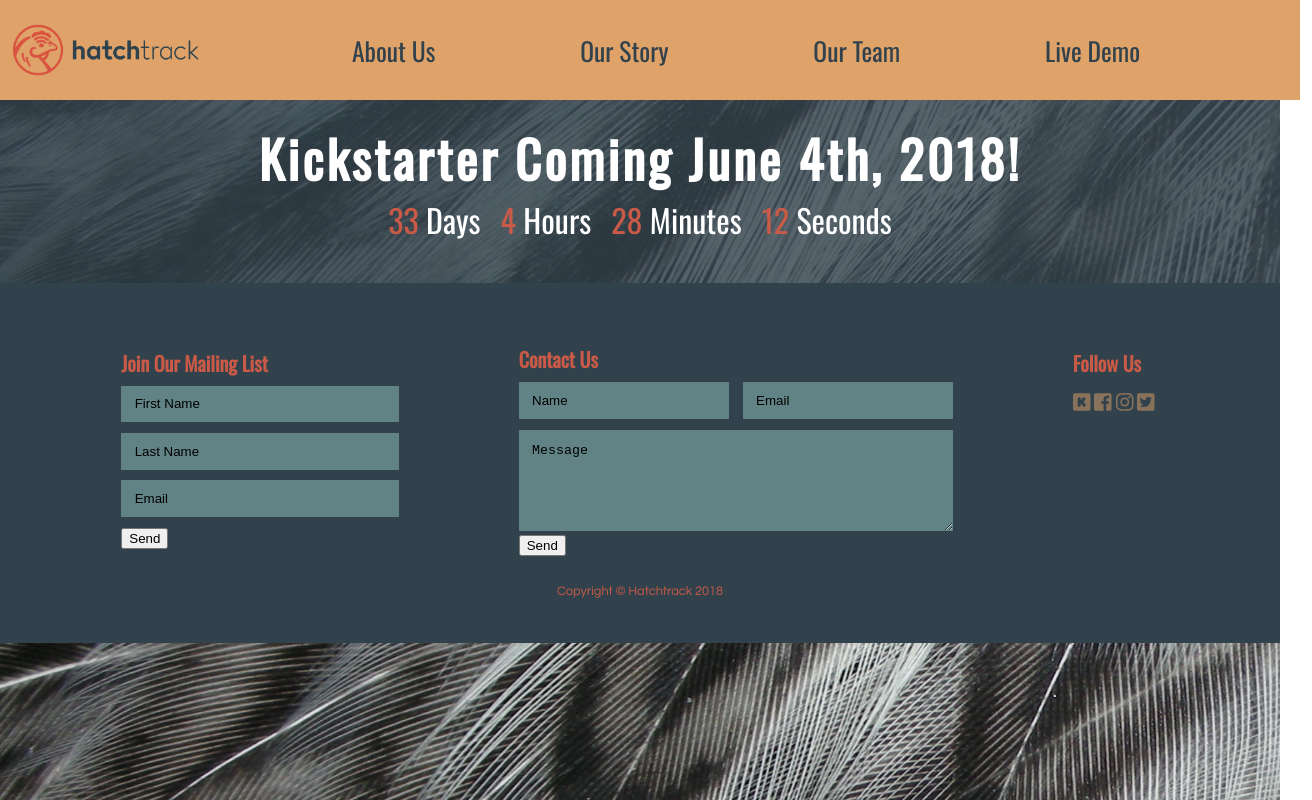
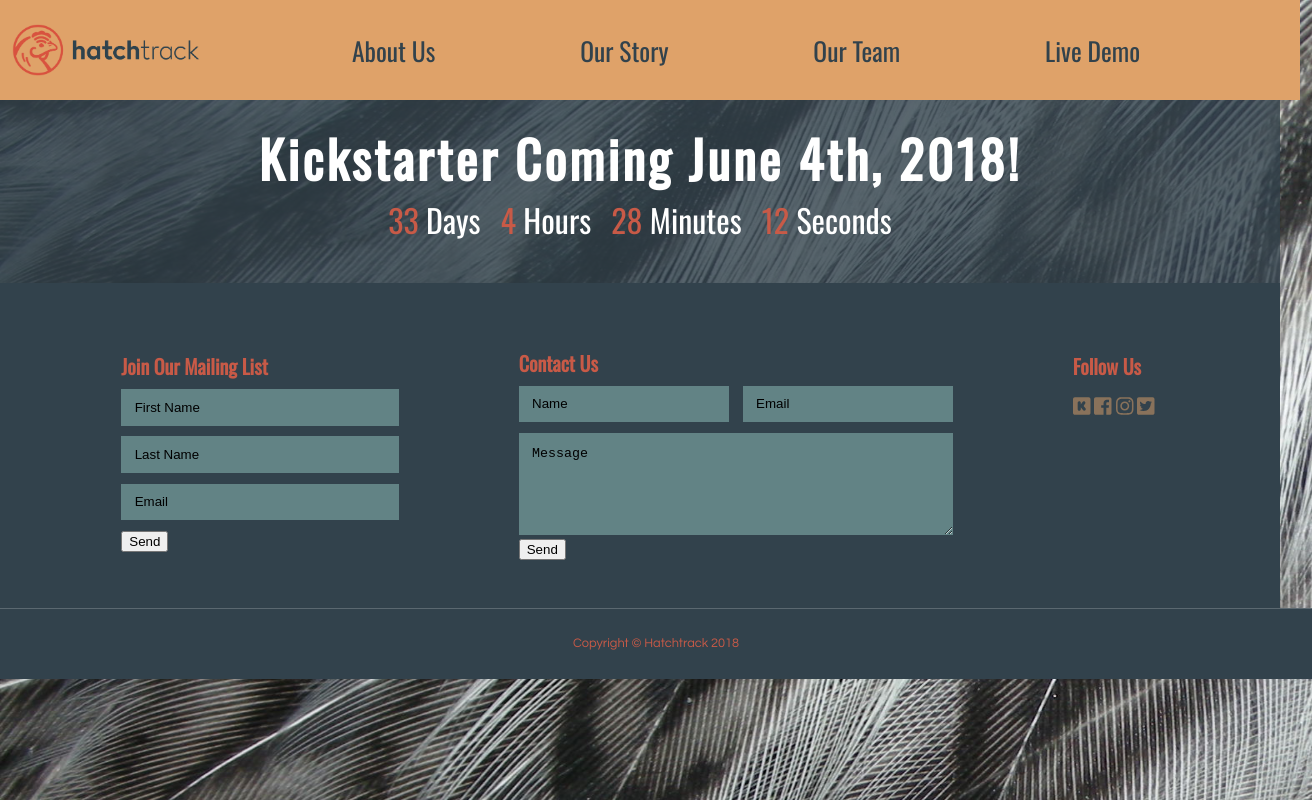
Before and after one commit to jcstorms1/ht-web-mockup, a React (Create React App) app: page /livedemo in a window 1280 px wide. Shown: the whole page, 1312 px wide, since content can reach past the window. Built offline with nearby package versions, Linux system fonts and the light colour scheme; no server answers; a web font is replaced by a local one.

Commit message:
initial styling on subfooter

```diff
--- a/src/components/footer/subFooter.js
+++ b/src/components/footer/subFooter.js
@@ -2,7 +2,7 @@
 
 const SubFooter = () => {
   return (
-    <div>
+    <div className="subfooter">
       <p>Copyright © Hatchtrack 2018</p>
     </div>
   );
--- a/src/containers/footer.js
+++ b/src/containers/footer.js
@@ -8,6 +8,7 @@
 class Footer extends Component {
   render() {
     return (
+      <section>
         <div className="wrapper-bottom">
           <div className="inner-bottom">
             <div className="subscribe-container">
@@ -21,8 +22,9 @@
               <SocialMedia />
             </div>
           </div>
+        </div>
         <SubFooter />
-      </div>
+      </section>
     );
   }
 }
--- a/src/stylesheets/footer.css
+++ b/src/stylesheets/footer.css
@@ -83,12 +83,19 @@
   opacity: 1;
 }
 
-#logo {
-  width: 100px;
-  height: auto;
-  z-index: 1000;
-  color: white;
+.subfooter {
+  width: 100%;
+  padding: 1em;
+  border-top: 1px solid rgb(255, 255, 255, 0.2);
+  background-color: rgba(50, 66, 76, 1);
 }
+
+.subfooter p {
+  text-align: center;
+  color: #c85a47;
+  font-size: 0.8em;
+}
+
 @media only screen and (max-width: 600px) {
   .inner-bottom {
     flex-direction: column;
```
Lines whose indentation alone changed are shown as unchanged.
